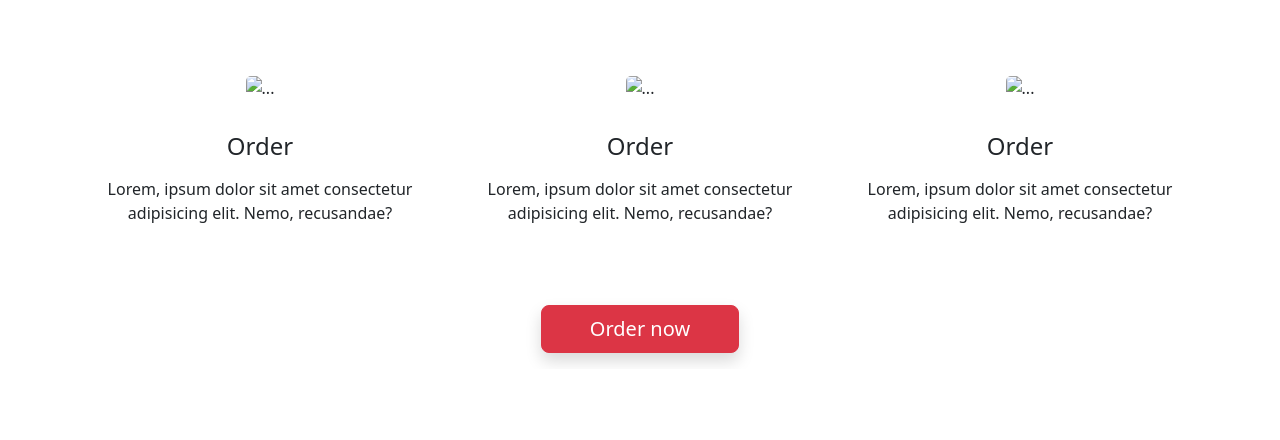
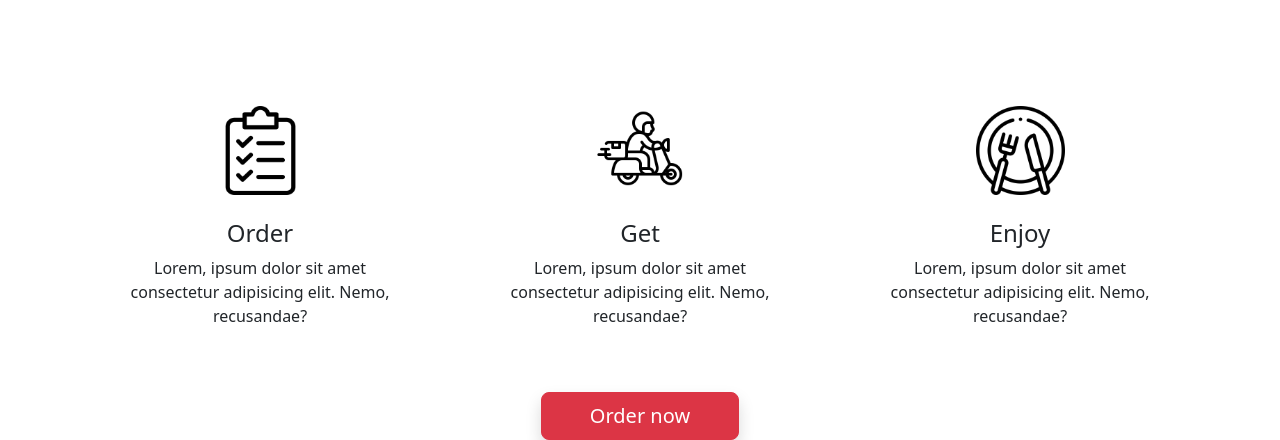
Before and after one commit to MazurkiewiczR/My-projects, a website: page simple_bootstrap_project/index.html in a window 1280 px wide. Shown: the part 769-1209 px from the top of the page. Before the commit the page ends 1138 px from the top, so only its background shows below. Drawn offline with nearby package versions, Linux system fonts and the light colour scheme.

Commit message:
images added

```diff
--- a/simple_bootstrap_project/index.html
+++ b/simple_bootstrap_project/index.html
@@ -31,7 +31,7 @@
           <div class="collapse navbar-collapse" id="navbarNav">
             <ul class="navbar-nav mx-auto">
               <li class="nav-item mx-3">
-                <a class="nav-link fs-5 fw-medium" href="#home">Home</a>
+                <a class="nav-link fs-5 fw-medium" href="#">Home</a>
               </li>
               <li class="nav-item mx-3">
                 <a class="nav-link fs-5 fw-medium" href="#about">About us</a>
@@ -82,42 +82,54 @@
       <section class="container">
         <div class="row my-5 text-center">
           <h2 class="display-4 fw-semibold my-5">How it works?</h2>
-          <div class="col-md-4 mt-3">
+          <div class="col-md-4 mt-5">
             <div class="card border-0">
-              <div class="my-3">
-                <img src="#" alt="..." class="card-img-top" />
+              <div class="mt-3">
+                <img
+                  src="./images/clipboard.png"
+                  alt="..."
+                  class="card-img-top w-25"
+                />
               </div>
               <div class="card-body text-center">
-                <h4 class="card-title">Order</h4>
-                <p class="mt-3 card-text">
+                <h4 class="card-title mt-2">Order</h4>
+                <p class="card-text px-4">
                   Lorem, ipsum dolor sit amet consectetur adipisicing elit.
                   Nemo, recusandae?
                 </p>
               </div>
             </div>
           </div>
-          <div class="col-md-4 mt-3">
+          <div class="col-md-4 mt-5">
             <div class="card border-0">
-              <div class="my-3">
-                <img src="#" alt="..." class="card-img-top" />
+              <div class="mt-3">
+                <img
+                  src="./images/fast-delivery.png"
+                  alt="..."
+                  class="card-img-top w-25"
+                />
               </div>
               <div class="card-body text-center">
-                <h4 class="card-title">Order</h4>
-                <p class="mt-3 card-text">
+                <h4 class="card-title mt-2">Get</h4>
+                <p class="card-text px-4">
                   Lorem, ipsum dolor sit amet consectetur adipisicing elit.
                   Nemo, recusandae?
                 </p>
               </div>
             </div>
           </div>
-          <div class="col-md-4 mt-3">
+          <div class="col-md-4 mt-5">
             <div class="card border-0">
-              <div class="my-3">
-                <img src="#" alt="..." class="card-img-top" />
+              <div class="mt-3">
+                <img
+                  src="./images/eating.png"
+                  alt="..."
+                  class="card-img-top w-25"
+                />
               </div>
               <div class="card-body text-center">
-                <h4 class="card-title">Order</h4>
-                <p class="mt-3 card-text">
+                <h4 class="card-title mt-2">Enjoy</h4>
+                <p class="card-text px-4">
                   Lorem, ipsum dolor sit amet consectetur adipisicing elit.
                   Nemo, recusandae?
                 </p>
@@ -126,11 +138,10 @@
           </div>
         </div>
         <div class="col-md-12 text-center">
-          <a class="btn btn-danger btn-lg px-5 shadow my-3" href="#"
-            >Order now</a
-          >
+          <a class="btn btn-danger btn-lg px-5 shadow" href="#">Order now</a>
         </div>
       </section>
+      <section id="about" class="container"></section>
     </main>
     <footer>
       <section class="container"></section>
```
Also changed, not shown: simple_bootstrap_project/images/clipboard.png (added), simple_bootstrap_project/images/eating.png (added), simple_bootstrap_project/images/fast-delivery.png (added).
